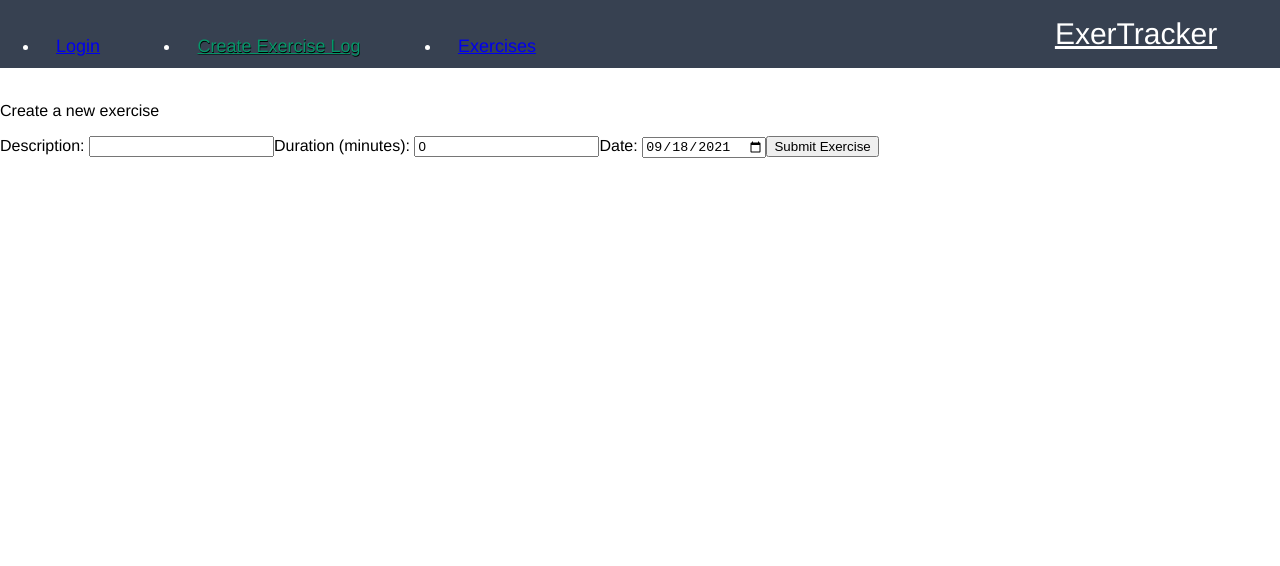
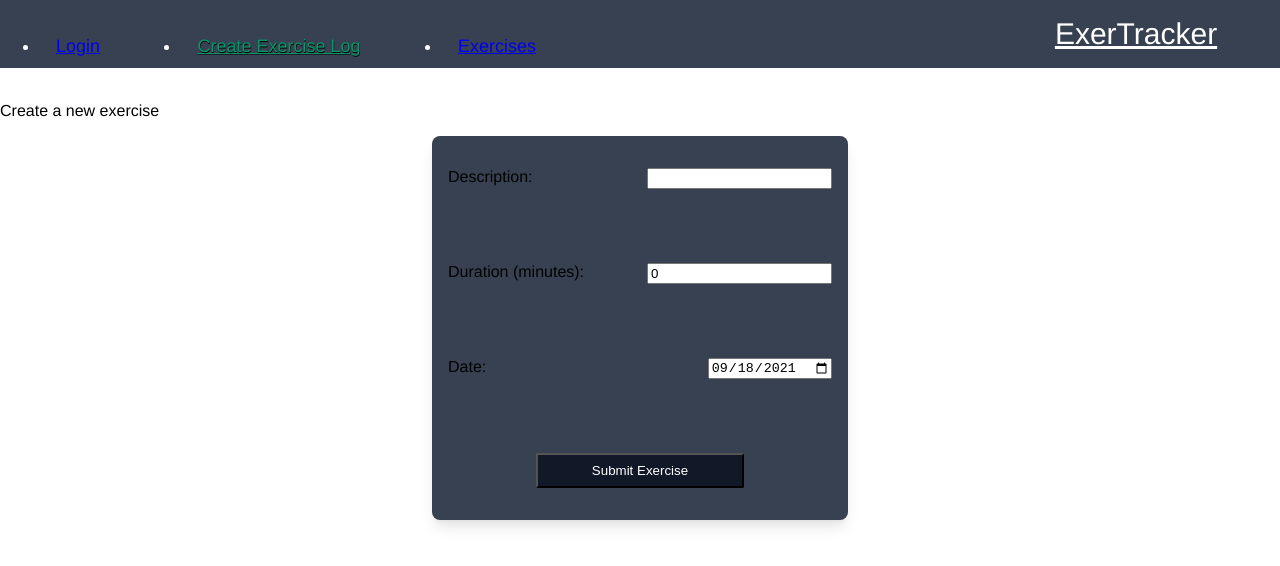
Before and after one commit to Wiegand92/exercise-tracker, a React app: page /create in a window 1280 px wide. Shown: the top 566 px of the page. Built offline with nearby package versions, Linux system fonts and the light colour scheme.

Commit message:
add styles for ExerciseForm

```diff
--- a/src/components/ExerciseForm.jsx
+++ b/src/components/ExerciseForm.jsx
@@ -16,7 +16,7 @@ const ExerciseForm = ({exercise}) => {
     }
   }, [exercise]);
 
-  const onSubmit = e => {
+  const handleSubmit = e => {
     e.preventDefault();
     const data = {description, duration, date};
     const token = localStorage.getItem('token');
@@ -36,8 +36,8 @@ const ExerciseForm = ({exercise}) => {
   };
 
   return (
-    <div className="exercise-form">
-      <form onSubmit={e => onSubmit(e)}>
+    <form onSubmit={e => handleSubmit(e)} className="exercise-form">
+      <div className="input-box">
         Description:{' '}
         <input
           type="text"
@@ -46,6 +46,8 @@ const ExerciseForm = ({exercise}) => {
           className="description"
           onChange={e => setDescription(e.target.value)}
         />
+      </div>
+      <div className="input-box">
         Duration (minutes):{' '}
         <input
           value={duration}
@@ -53,6 +55,8 @@ const ExerciseForm = ({exercise}) => {
           type="number"
           onChange={e => setDuration(e.target.value)}
         />
+      </div>
+      <div className="input-box">
         Date:{' '}
         <input
           type="date"
@@ -60,6 +64,7 @@ const ExerciseForm = ({exercise}) => {
           value={date}
           onChange={e => setDate(e.target.value)}
         />
+      </div>
       <input
         type="submit"
         value={!!exercise ? 'Update Exercise' : 'Submit Exercise'}
@@ -70,7 +75,6 @@ const ExerciseForm = ({exercise}) => {
         ''
       )}
     </form>
-    </div>
   );
 };
 
--- /dev/null
+++ b/src/styles/components/_exercise-form.scss
@@ -0,0 +1,22 @@
+.exercise-form {
+  @apply flex flex-col justify-between w-96 h-80 mx-auto px-4 py-8;
+  @apply bg-gray-700 rounded-lg shadow-lg;
+
+  .input-box {
+    @apply flex justify-between;
+  }
+
+  input[type='submit'],
+  button {
+    @apply bg-gray-900 text-white transition-colors;
+    @apply w-52 p-2 mx-auto rounded-sm;
+  }
+
+  button:hover {
+    @apply bg-red-700 text-black;
+  }
+
+  input[type='submit']:hover {
+    @apply bg-green-700;
+  }
+}
--- a/src/styles/style.scss
+++ b/src/styles/style.scss
@@ -3,3 +3,4 @@
 @use './components/app';
 @use './components/navbar';
 @use './components/exercise-list';
+@use './components/exercise-form';
```
Lines whose indentation alone changed are shown as unchanged.
